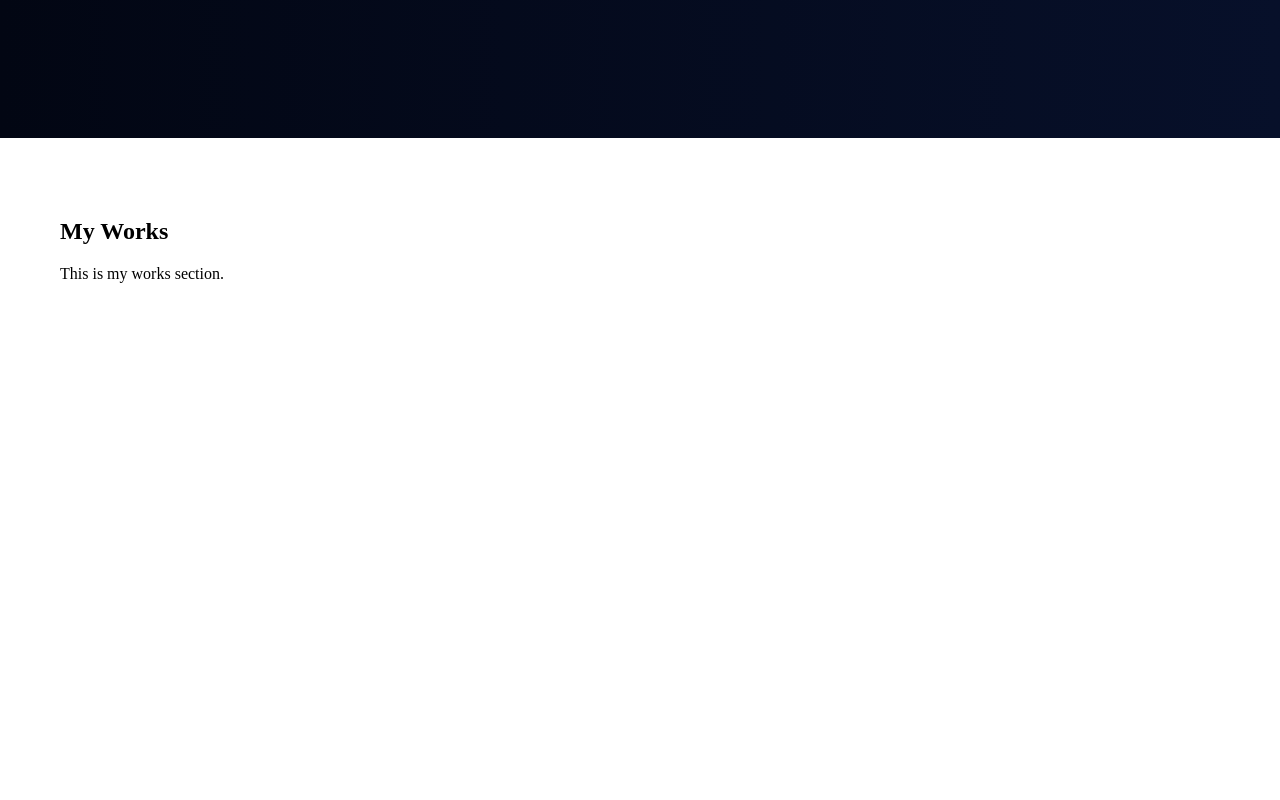
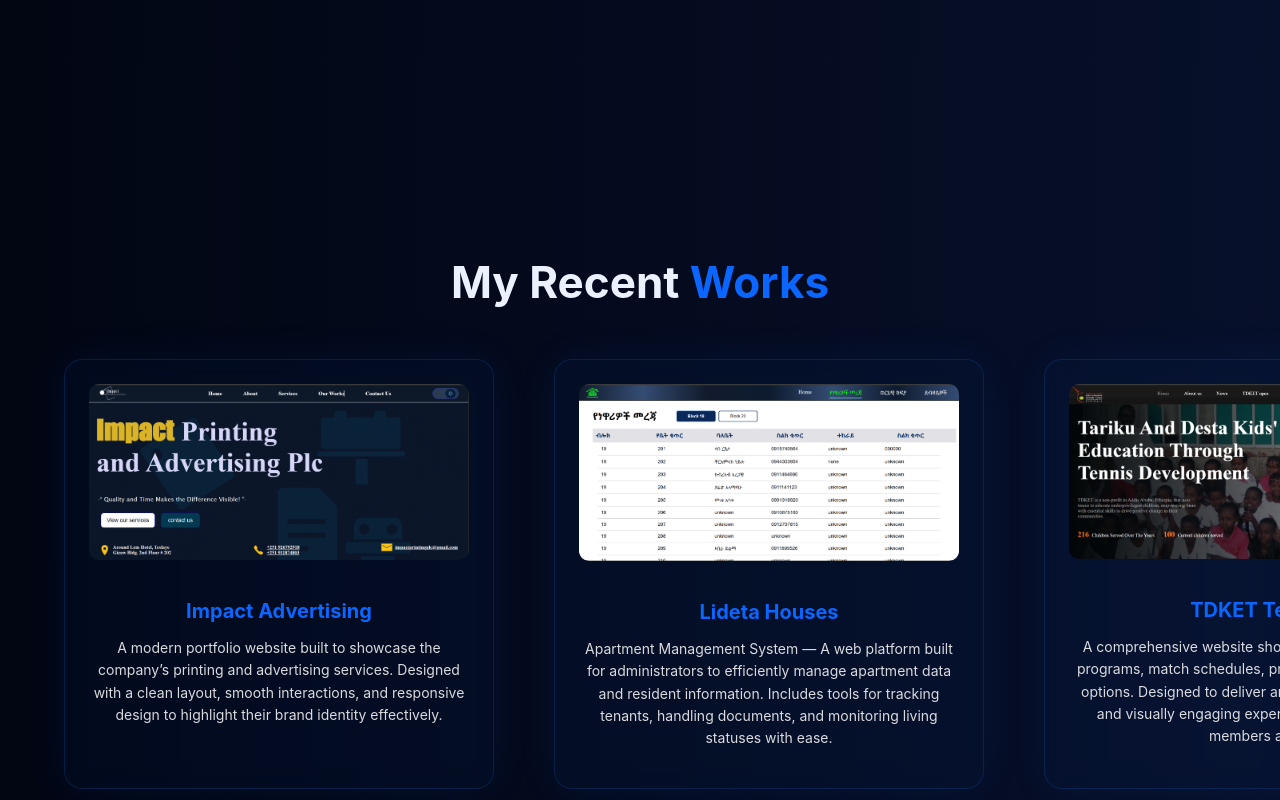
Before and after one commit to Natnael1921/portfolio, a React (Vite) app in the folder frontend/: page / in a window 1280 px wide. Shown: the part 1720-2520 px from the top of the page. Built offline with nearby package versions, Linux system fonts and the light colour scheme; a web font is replaced by a local one.

Commit message:
services page

```diff
--- a/frontend/src/pages/MyWorks.jsx
+++ b/frontend/src/pages/MyWorks.jsx
@@ -1,8 +1,43 @@
+import "../styles/MyWorks.css";
+
 export default function MyWorks() {
+  const works = [
+    {
+      img: "impact.png",
+      title: "Impact Advertising",
+      desc: "A modern portfolio website built to showcase the company’s printing and advertising services. Designed with a clean layout, smooth interactions, and responsive design to highlight their brand identity effectively."
+    },
+    {
+      img: "lideta.png",
+      title: "Lideta Houses",
+      desc: "Apartment Management System — A web platform built for administrators to efficiently manage apartment data and resident information. Includes tools for tracking tenants, handling documents, and monitoring living statuses with ease."
+    },
+    {
+      img: "tdket.png",
+      title: "TDKET Tennis",
+      desc: "A comprehensive website showcasing the academy’s programs, match schedules, projects, and membership options. Designed to deliver an organized, interactive, and visually engaging experience for players and members alike."
+    }
+  ];
+
   return (
-    <section id="myworks" className="section">
-      <h1> My Works</h1>
-      <p>This is my works section.</p>
+    <section id="myworks" className="section myworks">
+      <h1>
+        My Recent <span>Works</span>
+      </h1>
+
+      <div className="works-container">
+        {[...Array(2)].map((_, i) => (
+          <div key={i} className="works-group">
+            {works.map((work, index) => (
+              <div key={index + i * works.length} className="works-card">
+                <img src={work.img} alt={work.title} />
+                <h2>{work.title}</h2>
+                <p>{work.desc}</p>
+              </div>
+            ))}
+          </div>
+        ))}
+      </div>
     </section>
   );
 }
--- a/frontend/src/styles/About.css
+++ b/frontend/src/styles/About.css
@@ -116,11 +116,11 @@
   display: flex;
   flex-direction: column;
   align-items: center;
-  gap: 90px; /* ✅ uniform spacing between icons */
+  gap: 90px;
 }
 
 .middle-skill {
-  padding-top: 80px; /* ✅ keeps staggered height look but fits within page */
+  padding-top: 80px;
 }
 
 
--- a/frontend/src/styles/MyWorks.css
+++ b/frontend/src/styles/MyWorks.css
@@ -0,0 +1,116 @@
+:root {
+  --bg-1: #020613;
+  --bg-2: #07102a;
+  --panel: rgba(255, 255, 255, 0.03);
+  --neon: #0b66ff;
+  --glass-border: rgba(15, 70, 140, 0.35);
+}
+
+/* - SECTION - */
+.myworks {
+  background: linear-gradient(90deg, var(--bg-1) 0%, var(--bg-2) 100%);
+  color: #eaf2ff;
+  text-align: center;
+  padding: 80px 0;
+  overflow: hidden;
+  position: relative;
+  font-family: "Inter", system-ui, -apple-system, "Segoe UI", Roboto;
+}
+
+.myworks h1 {
+  font-size: 44px;
+  margin-bottom: 50px;
+  font-weight: 700;
+}
+
+.myworks span {
+  color: var(--neon);
+}
+
+/* - CONTAINER - */
+.works-container {
+  display: flex;
+  width: max-content;
+  gap: 60px;
+  animation: scrollBackAndForth 45s ease-in-out infinite alternate;
+  padding: 0 5%;
+}
+
+@keyframes scrollBackAndForth {
+  0% {
+    transform: translateX(0);
+  }
+  100% {
+    transform: translateX(-50%);
+  }
+}
+
+/* - GROUP - */
+.works-group {
+  display: flex;
+  gap: 60px;
+}
+
+/* - CARD - */
+.works-card {
+  flex: 0 0 380px;
+  background: rgba(11, 102, 255, 0.04);
+  border: 1px solid var(--glass-border);
+  border-radius: 18px;
+  box-shadow: 0 0 40px rgba(11, 102, 255, 0.08);
+  overflow: hidden;
+  padding: 24px;
+  text-align: center;
+  transition: all 0.4s ease;
+  backdrop-filter: blur(10px);
+}
+
+.works-card img {
+  width: 100%;
+  border-radius: 10px;
+  object-fit: cover;
+  margin-bottom: 18px;
+  transition: all 0.4s ease;
+}
+
+.works-card h2 {
+  color: var(--neon);
+  font-size: 20px;
+  margin-bottom: 10px;
+}
+
+.works-card p {
+  font-size: 14px;
+  color: rgba(255, 255, 255, 0.85);
+  line-height: 1.6;
+}
+
+/* - HOVER EFFECTS - */
+.works-container:hover {
+  animation-play-state: paused;
+}
+
+.works-container:hover .works-card {
+  opacity: 0.4;
+  transition: opacity 0.3s ease;
+}
+
+.works-container:hover .works-card:hover {
+  opacity: 1;
+  transform: translateY(-10px) scale(1.05);
+  border-color: var(--neon);
+  box-shadow: 0 0 50px rgba(11, 102, 255, 0.3);
+}
+
+/* -RESPONSIVE- */
+@media (max-width: 900px) {
+  .works-container {
+    animation: none;
+    flex-direction: column;
+    align-items: center;
+  }
+
+  .works-card {
+    width: 90%;
+  }
+}
```
